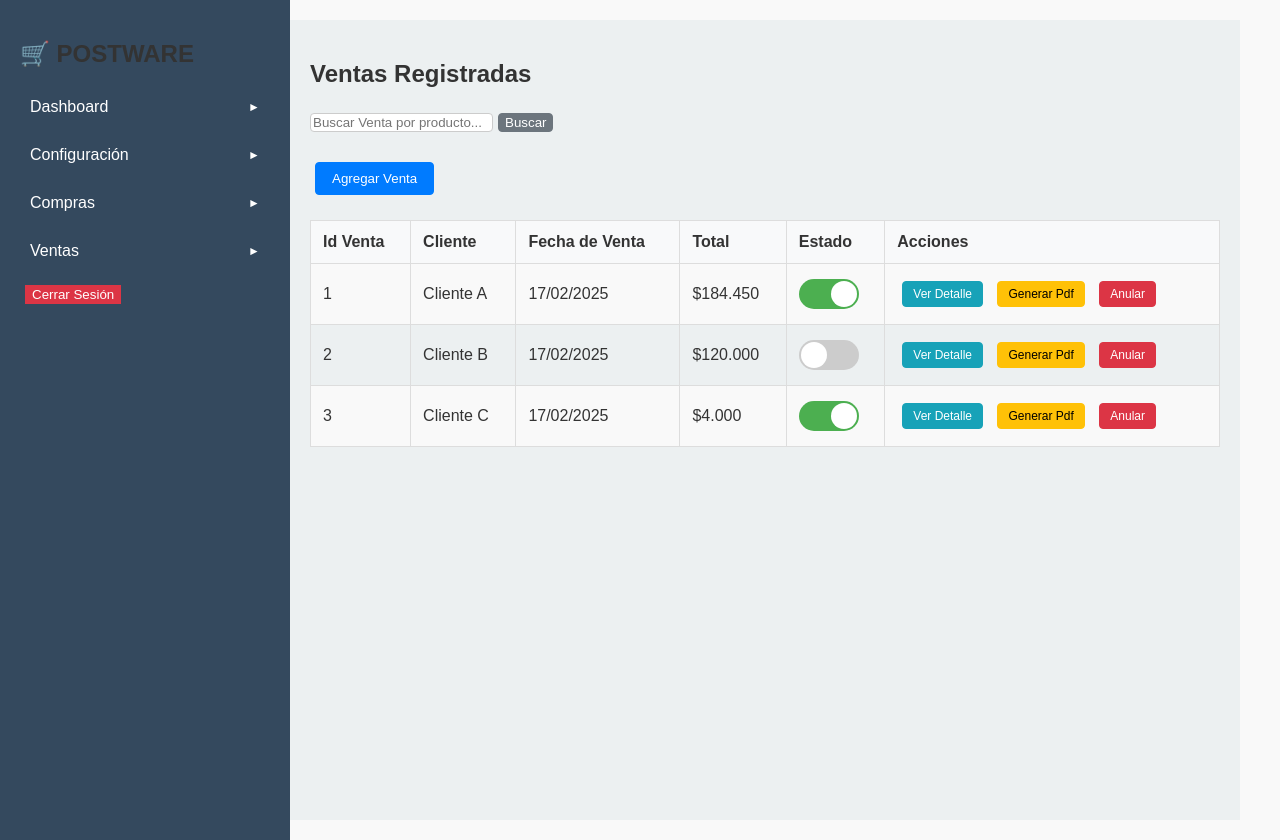
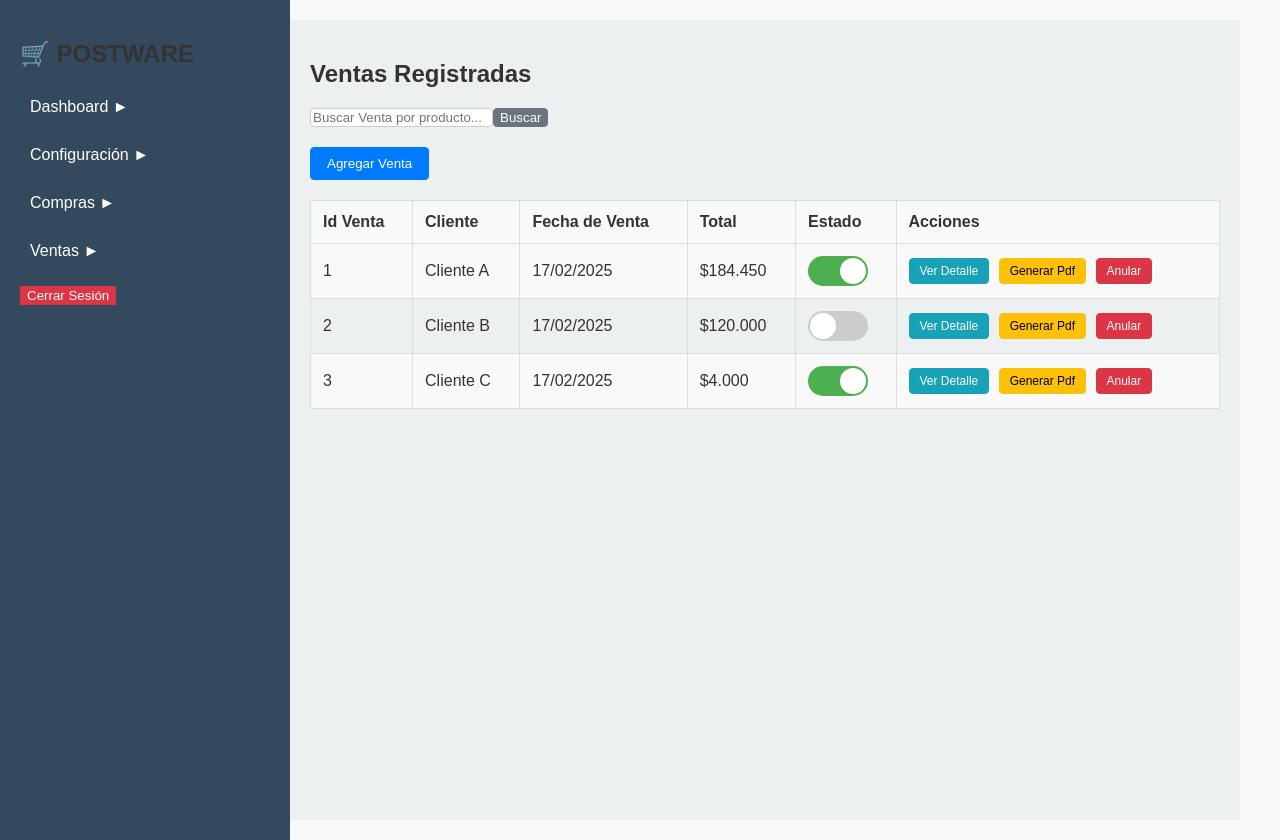
Before and after one commit to JHOAN-FIGUEROA/postwaret, a React (Vite) app: page /ventas in a window 1280 px wide. Built offline with nearby package versions, Linux system fonts and the light colour scheme.

Commit message:
paginacion usuarios

```diff
--- a/src/css/Admin.css
+++ /dev/null
@@ -1,69 +0,0 @@
-/* Estilos generales */
-.titulodasboard{
-align-items: 1 ;
-}
-.admin-panel {
-    display: flex;
-    min-height: 100vh;
-  }
-
-  /* Sidebar fijo */
-  .sidebar {
-    width: 250px;
-    background-color: #2c3e50;
-    color: white;
-    height: 100vh;
-    position: fixed;
-    top: 0;
-    left: 0;
-    overflow-y: auto; /* Permite hacer scroll si el contenido es muy largo */
-  }
-
-  .sidebar h3 {
-    padding: 20px;
-    margin: 0;
-    background-color: #34495e;
-  }
-
-  .sidebar ul {
-    list-style: none;
-    padding: 0;
-    margin: 0;
-  }
-
-  .sidebar .module-item {
-    padding: 15px 20px;
-    cursor: pointer;
-    display: flex;
-    justify-content: space-between;
-    align-items: center;
-  }
-
-  .sidebar .module-item:hover {
-    background-color: #34495e;
-  }
-
-  .sidebar .arrow {
-    font-size: 12px;
-  }
-
-  .sidebar .submenu {
-    background-color: #34495e;
-  }
-
-  .sidebar .submenu li {
-    padding: 10px 30px;
-    cursor: pointer;
-  }
-
-  .sidebar .submenu li:hover {
-    background-color: #40576b;
-  }
-
-  /* Contenido principal */
-  .main-content {
-    margin-left: 100px; /* Desplaza el contenido principal a la derecha */
-    padding: 20px;
-    flex-grow: 1;
-    transition: margin-left 0.3s ease-in-out;
-  }
--- a/src/css/App.css
+++ b/src/css/App.css
@@ -246,3 +246,236 @@ footer p {
   background-color: #ecf0f1; /* Color de fondo del contenido principal */
   min-height: 100vh; /* Altura mínima igual a la altura de la ventana */
 }
+/* Estilos generales para el contenedor */
+.container {
+  padding: 20px;
+}
+
+/* Estilos para el título */
+h2 {
+  color: #333;
+  margin-bottom: 20px;
+  font-size: 24px;
+  font-weight: bold;
+}
+
+/* Estilos para la barra de búsqueda */
+.input-group {
+  margin-bottom: 20px;
+}
+
+.input-group .form-control {
+  border-radius: 4px;
+  border: 1px solid #ccc;
+  box-shadow: none;
+}
+
+.input-group .btn {
+  border-radius: 4px;
+  background-color: #6c757d;
+  border: 1px solid #6c757d;
+  color: white;
+}
+
+.input-group .btn:hover {
+  background-color: #5a6268;
+  border-color: #545b62;
+}
+
+/* Estilos para el botón "Agregar Usuario" */
+.text-end .btn-primary {
+  background-color: #007bff;
+  border: 1px solid #007bff;
+  color: white;
+  padding: 8px 16px;
+  border-radius: 4px;
+}
+
+.text-end .btn-primary:hover {
+  background-color: #0056b3;
+  border-color: #004085;
+}
+
+/* Estilos para la tabla */
+.table {
+  width: 100%;
+  border-collapse: collapse;
+  margin-top: 20px;
+}
+
+.table th,
+.table td {
+  padding: 12px;
+  text-align: left;
+  border: 1px solid #ddd;
+}
+
+.table th {
+  background-color: #f8f9fa;
+  font-weight: bold;
+  color: #333;
+}
+
+.table-striped tbody tr:nth-of-type(odd) {
+  background-color: #f9f9f9;
+}
+
+.table-hover tbody tr:hover {
+  background-color: #f1f1f1;
+}
+
+/* Estilos para los botones de acciones */
+.btn-sm {
+  padding: 5px 10px;
+  font-size: 12px;
+  margin-right: 5px;
+  border-radius: 4px;
+}
+
+.btn-info {
+  background-color: #17a2b8;
+  border: 1px solid #17a2b8;
+  color: white;
+}
+
+.btn-info:hover {
+  background-color: #138496;
+  border-color: #117a8b;
+}
+
+.btn-warning {
+  background-color: #ffc107;
+  border: 1px solid #ffc107;
+  color: black;
+}
+
+.btn-warning:hover {
+  background-color: #e0a800;
+  border-color: #d39e00;
+}
+
+.btn-danger {
+  background-color: #dc3545;
+  border: 1px solid #dc3545;
+  color: white;
+}
+
+.btn-danger:hover {
+  background-color: #c82333;
+  border-color: #bd2130;
+}
+
+/* Estilos para el contenido principal */
+.main-content {
+  margin-left: 250px; /* Desplaza el contenido principal a la derecha */
+  padding: 20px;
+  width: calc(100% - 250px); /* Asegura que el contenido ocupe el espacio restante */
+  box-sizing: border-box; /* Incluye el padding en el ancho total */
+}
+
+/* Estilos para el sidebar */
+.sidebar {
+  width: 250px;
+  background-color: #34495e;
+  color: #ffffff;
+  padding: 20px;
+  position: fixed; /* Sidebar fijo */
+  top: 0;
+  left: 0;
+  height: 100vh; /* Altura completa */
+  overflow-y: auto; /* Scroll si el contenido es largo */
+  z-index: 1000; /* Asegura que el sidebar esté por encima del contenido */
+}
+
+.sidebar h3 {
+  margin-bottom: 20px;
+}
+
+.sidebar ul {
+  list-style: none;
+  padding: 0;
+}
+
+.sidebar ul li {
+  margin-bottom: 10px;
+}
+
+.sidebar .module-item {
+  padding: 10px;
+  cursor: pointer;
+  transition: background-color 0.3s ease;
+}
+
+.sidebar .module-item:hover {
+  background-color: #2c3e50;
+}
+
+.sidebar .submenu {
+  margin-left: 20px;
+  list-style: none;
+}
+
+.sidebar .submenu li {
+  padding: 5px;
+  cursor: pointer;
+  transition: background-color 0.3s ease;
+}
+
+.sidebar .submenu li:hover {
+  background-color: #2c3e50;
+}
+
+/* Estilos para la paginación */
+
+
+
+
+
+
+
+
+
+
+
+
+
+
+
+
+/* Contenedor de la paginación */
+.pagination-container {
+  display: flex;
+  justify-content: center;
+  align-items: center;
+  margin-top: 20px;
+  gap: 10px;
+}
+
+/* Botones de paginación */
+.pagination-container button {
+  background-color: #007bff;
+  color: white;
+  border: none;
+  padding: 8px 16px;
+  font-size: 16px;
+  cursor: pointer;
+  border-radius: 5px;
+  transition: background-color 0.3s ease;
+}
+
+.pagination-container button:hover {
+  background-color: #0056b3;
+}
+
+/* Deshabilitar botones */
+.pagination-container button:disabled {
+  background-color: #6c757d;
+  cursor: not-allowed;
+}
+
+/* Texto de la paginación */
+.pagination-text {
+  font-size: 16px;
+  font-weight: bold;
+  color: #333;
+}
--- a/src/css/Proveedores.css
+++ /dev/null
@@ -1,184 +0,0 @@
-/* Estilos generales para el contenedor */
-.container {
-  padding: 20px;
-}
-
-/* Estilos para el título */
-h2 {
-  color: #333;
-  margin-bottom: 20px;
-  font-size: 24px;
-  font-weight: bold;
-}
-
-/* Estilos para la barra de búsqueda */
-.input-group {
-  margin-bottom: 20px;
-}
-
-.input-group .form-control {
-  border-radius: 4px;
-  border: 1px solid #ccc;
-  box-shadow: none;
-}
-
-.input-group .btn {
-  border-radius: 4px;
-  background-color: #6c757d;
-  border: 1px solid #6c757d;
-  color: white;
-}
-
-.input-group .btn:hover {
-  background-color: #5a6268;
-  border-color: #545b62;
-}
-
-/* Estilos para el botón "Agregar Proveedor" */
-.text-end .btn-primary {
-  background-color: #007bff;
-  border: 1px solid #007bff;
-  color: white;
-  padding: 8px 16px;
-  border-radius: 4px;
-}
-
-.text-end .btn-primary:hover {
-  background-color: #0056b3;
-  border-color: #004085;
-}
-
-/* Estilos para la tabla */
-.table {
-  width: 100%;
-  border-collapse: collapse;
-  margin-top: 20px;
-}
-
-.table th,
-.table td {
-  padding: 12px;
-  text-align: left;
-  border: 1px solid #ddd;
-}
-
-.table th {
-  background-color: #f8f9fa;
-  font-weight: bold;
-  color: #333;
-}
-
-.table-striped tbody tr:nth-of-type(odd) {
-  background-color: #f9f9f9;
-}
-
-.table-hover tbody tr:hover {
-  background-color: #f1f1f1;
-}
-
-/* Estilos para los botones de acciones */
-.btn-sm {
-  padding: 5px 10px;
-  font-size: 12px;
-  margin-right: 5px;
-  border-radius: 4px;
-}
-
-.btn-info {
-  background-color: #17a2b8;
-  border: 1px solid #17a2b8;
-  color: white;
-}
-
-.btn-info:hover {
-  background-color: #138496;
-  border-color: #117a8b;
-}
-
-.btn-warning {
-  background-color: #ffc107;
-  border: 1px solid #ffc107;
-  color: black;
-}
-
-.btn-warning:hover {
-  background-color: #e0a800;
-  border-color: #d39e00;
-}
-
-.btn-danger {
-  background-color: #dc3545;
-  border: 1px solid #dc3545;
-  color: white;
-}
-
-.btn-danger:hover {
-  background-color: #c82333;
-  border-color: #bd2130;
-}
-
-/* Estilos para el contenido principal */
-.main-content {
-  margin-left: 250px; /* Desplaza el contenido principal a la derecha */
-  padding: 20px;
-  width: calc(100% - 250px); /* Asegura que el contenido ocupe el espacio restante */
-  box-sizing: border-box; /* Incluye el padding en el ancho total */
-}
-
-/* Estilos para el sidebar */
-.sidebar {
-  width: 250px;
-  background-color: #34495e;
-  color: #ffffff;
-  padding: 20px;
-  position: fixed; /* Sidebar fijo */
-  top: 0;
-  left: 0;
-  height: 100vh; /* Altura completa */
-  overflow-y: auto; /* Scroll si el contenido es largo */
-  z-index: 1000; /* Asegura que el sidebar esté por encima del contenido */
-}
-
-.sidebar h3 {
-  margin-bottom: 20px;
-}
-
-.sidebar ul {
-  list-style: none;
-  padding: 0;
-}
-
-.sidebar ul li {
-  margin-bottom: 10px;
-}
-
-.sidebar .module-item {
-  padding: 10px;
-  cursor: pointer;
-  transition: background-color 0.3s ease;
-}
-
-.sidebar .module-item:hover {
-  background-color: #2c3e50;
-}
-
-.sidebar .submenu {
-  margin-left: 20px;
-  list-style: none;
-}
-
-.sidebar .submenu li {
-  padding: 5px;
-  cursor: pointer;
-  transition: background-color 0.3s ease;
-}
-
-.sidebar .submenu li:hover {
-  background-color: #2c3e50;
-}
-
-button {
-
-margin: 5px;
-
-}
--- a/src/page/Categoria.jsx
+++ b/src/page/Categoria.jsx
@@ -2,7 +2,6 @@
 import React, { useState } from "react";
 import { useNavigate } from "react-router-dom";
 import { Table, Form, Button, InputGroup, Row, Col } from "react-bootstrap";
-import "../css/Proveedores.css";
 import Sidebar from "./Sidebar";
 
 
--- a/src/page/Clientes.jsx
+++ b/src/page/Clientes.jsx
@@ -3,7 +3,6 @@
 import { useState } from "react"
 import { Outlet, useNavigate } from "react-router-dom"
 import { Table, Form, Button, InputGroup, Row, Col } from "react-bootstrap"
-import "../css/Proveedores.css"
 import Sidebar from "./Sidebar"
 import EstadoSwitch from "./EstadoSwitch" // Importa el componente
 
--- a/src/page/Compras.jsx
+++ b/src/page/Compras.jsx
@@ -1,7 +1,6 @@
 import React, { useState } from "react";
 import { Table, Form, Button, InputGroup, Row, Col } from "react-bootstrap";
 import { useNavigate } from "react-router-dom"; // Importa useNavigate
-import "../css/Proveedores.css";
 import Sidebar from "./Sidebar";
 import EstadoSwitch from "./EstadoSwitch"; // Importa el componente
 
@@ -97,7 +96,7 @@ function Compras() {
   const modules = [
     {
       name: "Dashboard",
-      submenus: [{ name: "Dashboard", path: "/dashboard" }],
+      submenus: [{ name: "Dashboard", path: "/dasboard" }],
     },
     {
       name: "Configuración",
--- a/src/page/Dasboard.jsx
+++ b/src/page/Dasboard.jsx
@@ -2,7 +2,6 @@
 
 import { useEffect } from "react"
 import Sidebar from "./Sidebar"
-import "../css/Admin.css"
 import { useNavigate, useLocation } from "react-router-dom"
 import { Outlet } from "react-router-dom"
 import { BarChart, Bar, XAxis, YAxis, CartesianGrid, Tooltip, Legend, LineChart, Line, AreaChart, Area } from "recharts"
--- a/src/page/Productos.jsx
+++ b/src/page/Productos.jsx
@@ -2,7 +2,6 @@
 import React, { useState } from "react";
 import { useNavigate } from "react-router-dom";
 import { Table, Form, Button, InputGroup, Row, Col } from "react-bootstrap";
-import "../css/Proveedores.css";
 import Sidebar from "./Sidebar";
 
 function Productos() {
@@ -59,7 +58,7 @@ function Productos() {
   const modules = [
     {
       name: "Dashboard",
-      submenus: [{ name: "Dashboard", path: "/dashboard" }],
+      submenus: [{ name: "Dashboard", path: "/dasboard" }],
     },
     {
       name: "Configuración",
--- a/src/page/Proveedores.jsx
+++ b/src/page/Proveedores.jsx
@@ -2,7 +2,6 @@
 import React, { useState } from "react";
 import { Outlet, useNavigate } from "react-router-dom"; // Importa useNavigate
 import { Table, Form, Button, InputGroup, Row, Col } from "react-bootstrap";
-import "../css/Proveedores.css";
 import Sidebar from "./Sidebar";
 
 
--- a/src/page/Roles.jsx
+++ b/src/page/Roles.jsx
@@ -2,7 +2,6 @@
 import React, { useState } from "react";
 import { useNavigate } from "react-router-dom";
 import { Table, Form, Button, InputGroup, Row, Col } from "react-bootstrap";
-import "../css/Proveedores.css";
 import Sidebar from "./Sidebar";
 
 function Roles() {
--- a/src/page/Ventas.jsx
+++ b/src/page/Ventas.jsx
@@ -1,7 +1,6 @@
 import React, { useState } from "react";
 import { Table, Form, Button, InputGroup, Row, Col } from "react-bootstrap";
 import { useNavigate } from "react-router-dom";
-import "../css/Proveedores.css";
 import Sidebar from "./Sidebar";
 import EstadoSwitch from "./EstadoSwitch";
 
```
Also changed, not shown: src/page/Usuarios.jsx (+46 -26 lines).
